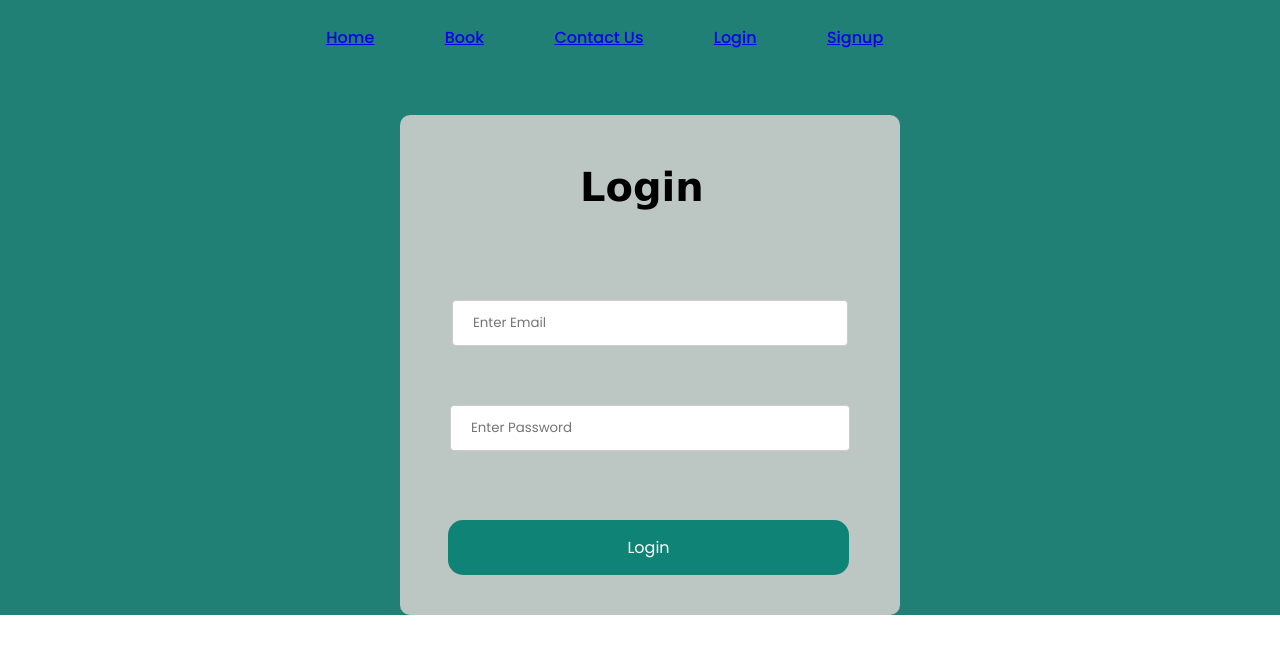
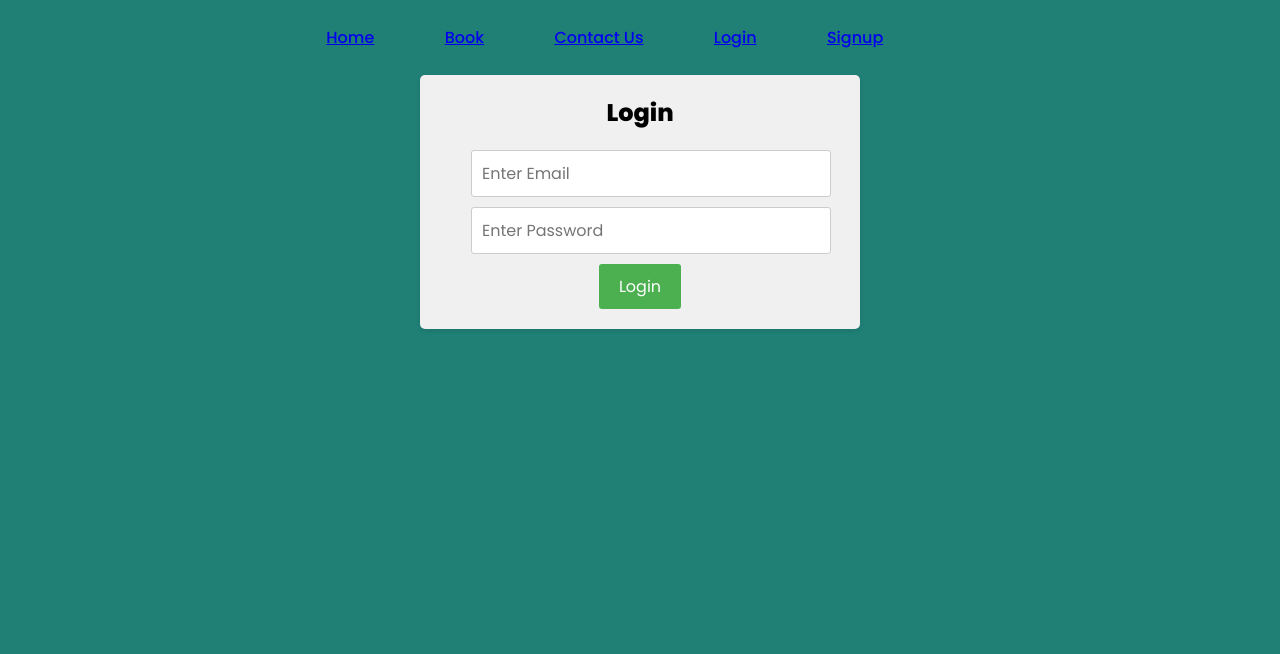
Before and after one commit to Shobhit141141/VBS-DCG, a React (Vite) app in the folder frontend/: page /Login in a window 1280 px wide. Shown: the top 654 px of the page. Built offline with nearby package versions, Linux system fonts and the light colour scheme.

Commit message:
login,signup

```diff
--- a/frontend/src/App.css
+++ b/frontend/src/App.css
@@ -5,7 +5,6 @@
   margin: 0 auto;
   /* padding: 2rem; */
   text-align: center;
-  background: #208076;
 }
 
 
--- a/frontend/src/css/Login.css
+++ b/frontend/src/css/Login.css
@@ -1,72 +1,52 @@
 
-.login-page{
-    display: flex;
-    flex-direction: column ;
-    background-color: rgb(188, 198, 194);
-    width: 500px;
-    height: 500px;
-    justify-content: center;
-    border-radius: 10px;
-    margin-top: 40px;
-    margin-left: 400px;
-    text-align: center;
-    line-height: 75px;
-    font-size: 30px;
-    /* color: rgb(174, 29, 29); */
-
+body {
+  background: #208076;
+  height: 100vh;
 }
 
- .heading{
-    position: absolute;
-    top: 80px;
-    left: 580px;
-    font-size: 40px;
-    color: rgb(0, 0, 0);
-    font-family:Verdana, Geneva, Tahoma, sans-serif;
-    margin-top: 70px;
+
+.login-page {
+  display: flex;
+  flex-direction: column;
+  align-items: center;
+  justify-content: space-between;
+  background-color: #f0f0f0;
+  width: 400px;
+  margin: 0 auto;
+  padding: 20px;
+  border-radius: 5px;
+  box-shadow: 0 2px 5px rgba(0, 0, 0, 0.1);
 }
 
- .form11{
-    /* position: absolute; */
-    /* top: 300px; */
-    margin: 30px;
-    margin-top: 10px;
+h2 {
+  margin-bottom: 20px;
+  text-align: center;
+}
 
+.email1,.password1 {
+  width: 100%;
+  padding: 10px;
+  margin-bottom: 10px;
+  border: 1px solid #ccc;
+  border-radius: 3px;
+  font-size: 16px;
 }
 
 .button1 {
-    position: absolute;
-    top: 520px;
-    left: 448px;
-    width: 401px;
-    background-color: #0f8375; /* Green */
-    border: 10px;
-    border-radius: 15px;
-    color: rgb(255, 255, 255);
-    padding: 15px 32px;
-    text-align: center;
-    text-decoration: none;
-    display: inline-block;
+  background-color: #4CAF50;
+  color: white;
+  padding: 10px 20px;
+  border: none;
+  border-radius: 3px;
+  cursor: pointer;
   font-size: 16px;
 }
 
-  .password1{
-    width: 80%;
-    padding: 12px 20px;
-    margin: 8px 0;
-    display: inline-block;
-    border: 1px solid #ccc;
-    border-radius: 4px;
-    box-sizing: border-box;
+.button1:hover {
+  background-color: #3e8e41;
 }
 
-  .email1{
-
-    width: 90%;
-    padding: 12px 20px;
-    margin: 8px 0;
-    display: inline-block;
-    border: 1px solid #ccc;
-    border-radius: 4px;
-    box-sizing: border-box;
+span {
+  color: red;
+  font-size: 14px;
 }
--- a/frontend/src/css/Signup.css
+++ b/frontend/src/css/Signup.css
@@ -1,42 +1,54 @@
-.signup-page{
-    display: flex;
-    flex-direction: column ;
-    background-color: rgb(188, 198, 194);
-    width: 500px;
-    height: 500px;
-    justify-content: center;
-    border-radius: 10px;
-    margin-top: 40px;
-    margin-left: 400px;
-    text-align: center;
-    line-height: 75px;
-    font-size: 30px;
-}
-
-.namee,.emaill,.passwordd,.passs{
-    width: 80%;
-    padding: 12px 20px;
-    margin: 8px 0;
-    display: inline-block;
-    border: 1px solid #ccc;
-    border-radius: 4px;
-    box-sizing: border-box;
+body {
+    background: #208076;
+    height: 100vh;
   }
 
 
+.signup-page {
+    display: flex;
+    flex-direction: column;
+    align-items: center;
+    justify-content: center;
+    background-color: #f0f0f0;
+    width: 400px;
+    margin: 0 auto;
+    padding: 20px;
+    border-radius: 5px;
+    box-shadow: 0 2px 5px rgba(0, 0, 0, 0.1);
+  }
 
-.buttonn{
-    position: absolute;
-    top: 560px;
-    left: 448px;
-    width: 401px;
-    background-color: #0f8375; /* Green */
-    border: 10px;
-    border-radius: 15px;
-    color: rgb(255, 255, 255);
-    padding: 15px 32px;
+  h2 {
+    margin-bottom: 20px;
     text-align: center;
-    text-decoration: none;
-    display: inline-block;
+  }
+
+  .namee,
+  .emaill,
+  .passwordd,
+  .passs {
+    width: 100%;
+    padding: 10px;
+    margin-bottom: 10px;
+    border: 1px solid #ccc;
+    border-radius: 3px;
     font-size: 16px;
-}
+  }
+
+  .buttonn {
+    background-color: #4CAF50;
+    color: white;
+    padding: 10px 20px;
+    border: none;
+    border-radius: 3px;
+    cursor: pointer;
+    font-size: 16px;
+  }
+
+  .buttonn:hover {
+    background-color: #3e8e41;
+  }
+
+  span {
+    color: red;
+    font-size: 14px;
+  }
```
Lines whose indentation alone changed are shown as unchanged.
